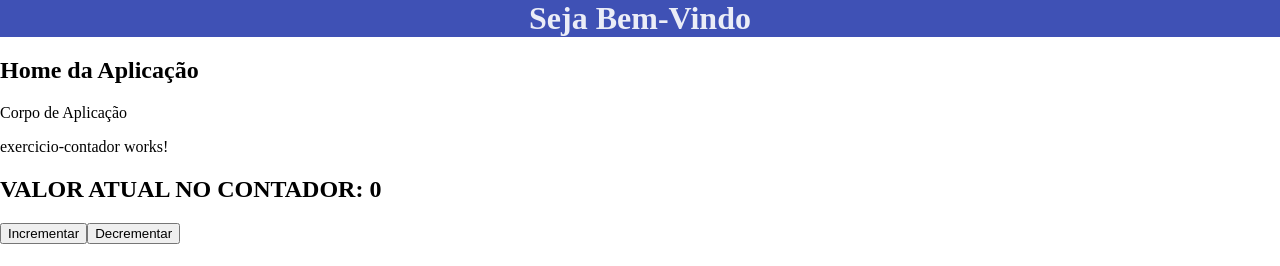
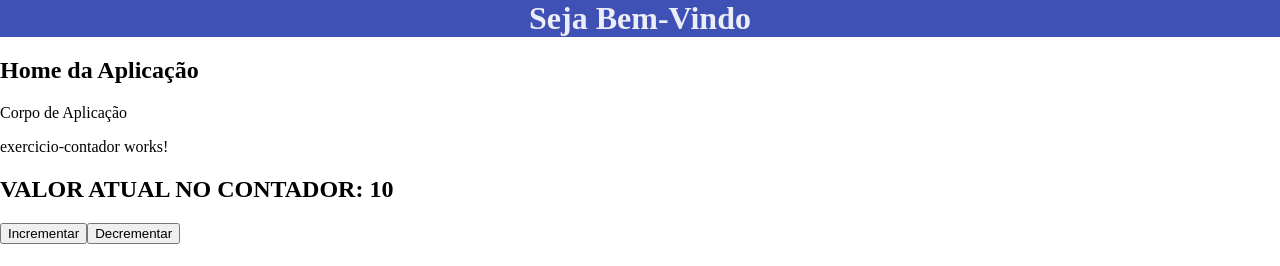
Before and after one commit to simone-art/curso-angular-online, an Angular app: page / in a window 1280 px wide. Shown: the top 266 px of the page. Built offline with nearby package versions, Linux system fonts and the light colour scheme.

Commit message:
Definindo o valor de uma variável em app.componente.html

```diff
--- a/src/app/app.component.html
+++ b/src/app/app.component.html
@@ -1,7 +1,9 @@
 <app-header></app-header>
 
 <app-home></app-home>
-<app-exercicio-contador></app-exercicio-contador>
+<app-exercicio-contador
+    [valor] = "10"
+></app-exercicio-contador>
 <app-exercicio-data-binding
 [palavra]="palavra"
 (clicado) ="eventoRecebido($event)"
--- a/src/app/exercicio-contador/exercicio-contador.component.ts
+++ b/src/app/exercicio-contador/exercicio-contador.component.ts
@@ -1,4 +1,4 @@
-import { Component, OnInit } from '@angular/core';
+import { Component, OnInit, Input } from '@angular/core';
 
 @Component({
   selector: 'app-exercicio-contador',
@@ -7,7 +7,7 @@ import { Component, OnInit } from '@angular/core';
 })
 export class ExercicioContadorComponent implements OnInit {
 
-  valor = 0;
+  @Input() valor = 0;
 
   incrementar(){
     this.valor = this.valor + 1;
```
